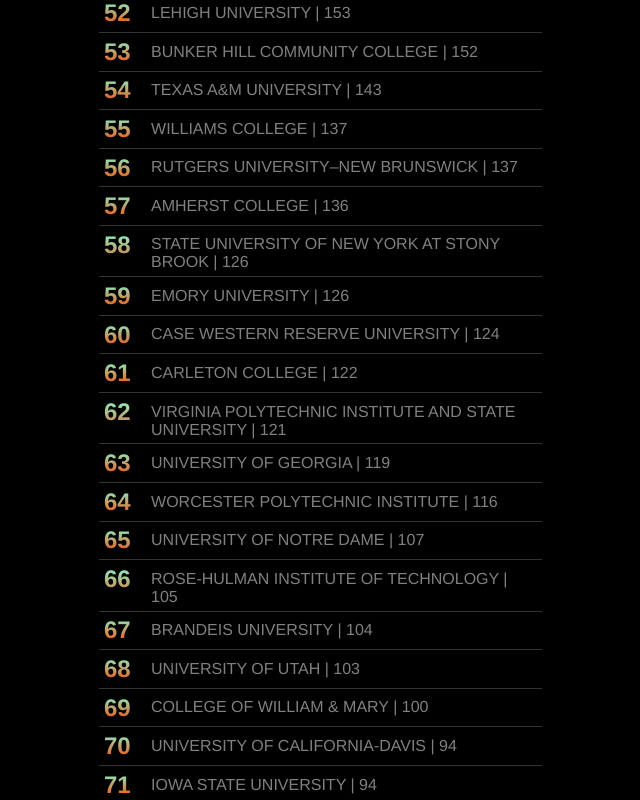
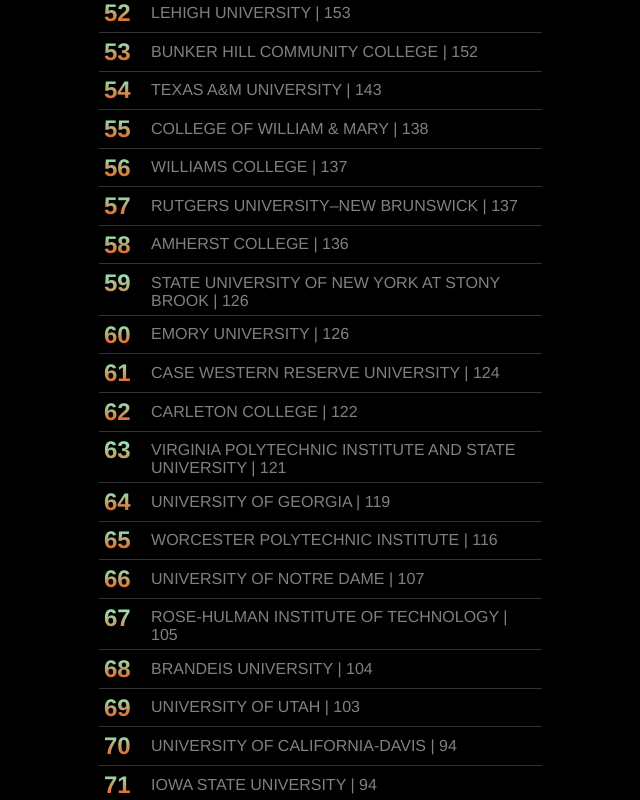
Before and after one commit to Sjviray814/college-scraper-website, a React (Create React App) app: page / in a window 1280 px wide. Shown: the part 2180-2980 px from the top of the page, without its empty margins (312-952 px from the left). Built offline with nearby package versions, Linux system fonts and the light colour scheme.

Commit message:
fixed william and mary

```diff
--- a/src/Searchbar/colleges.js
+++ b/src/Searchbar/colleges.js
@@ -53,6 +53,7 @@ const colleges = [
   { 'LEHIGH UNIVERSITY': 153 },
   { 'BUNKER HILL COMMUNITY COLLEGE': 152 },
   { 'TEXAS A&M UNIVERSITY': 143 },
+  { 'COLLEGE OF WILLIAM & MARY': 138 },
   { 'WILLIAMS COLLEGE': 137 },
   { 'RUTGERS UNIVERSITY–NEW BRUNSWICK': 137 },
   { 'AMHERST COLLEGE': 136 },
@@ -67,7 +68,6 @@ const colleges = [
   { 'ROSE-HULMAN INSTITUTE OF TECHNOLOGY': 105 },
   { 'BRANDEIS UNIVERSITY': 104 },
   { 'UNIVERSITY OF UTAH': 103 },
-  { 'COLLEGE OF WILLIAM & MARY': 100 },
   { 'UNIVERSITY OF CALIFORNIA-DAVIS': 94 },
   { 'IOWA STATE UNIVERSITY': 94 },
   { 'UNIVERSITY OF MARYLAND BALTIMORE COUNTY': 93 },
@@ -132,7 +132,6 @@ const colleges = [
   { 'NORMANDALE COMMUNITY COLLEGE': 39 },
   { 'WEILL CORNELL MEDICINE': 39 },
   { 'CLAREMONT MCKENNA COLLEGE': 38 },
-  { 'COLLEGE OF WILLIAM AND MARY': 38 },
   { 'FLORIDA STATE UNIVERSITY': 37 },
   { 'NORTHERN VIRGINIA COMMUNITY COLLEGE': 36 },
   { 'UNIVERSITY OF CINCINNATI MAIN CAMPUS': 36 },
```
